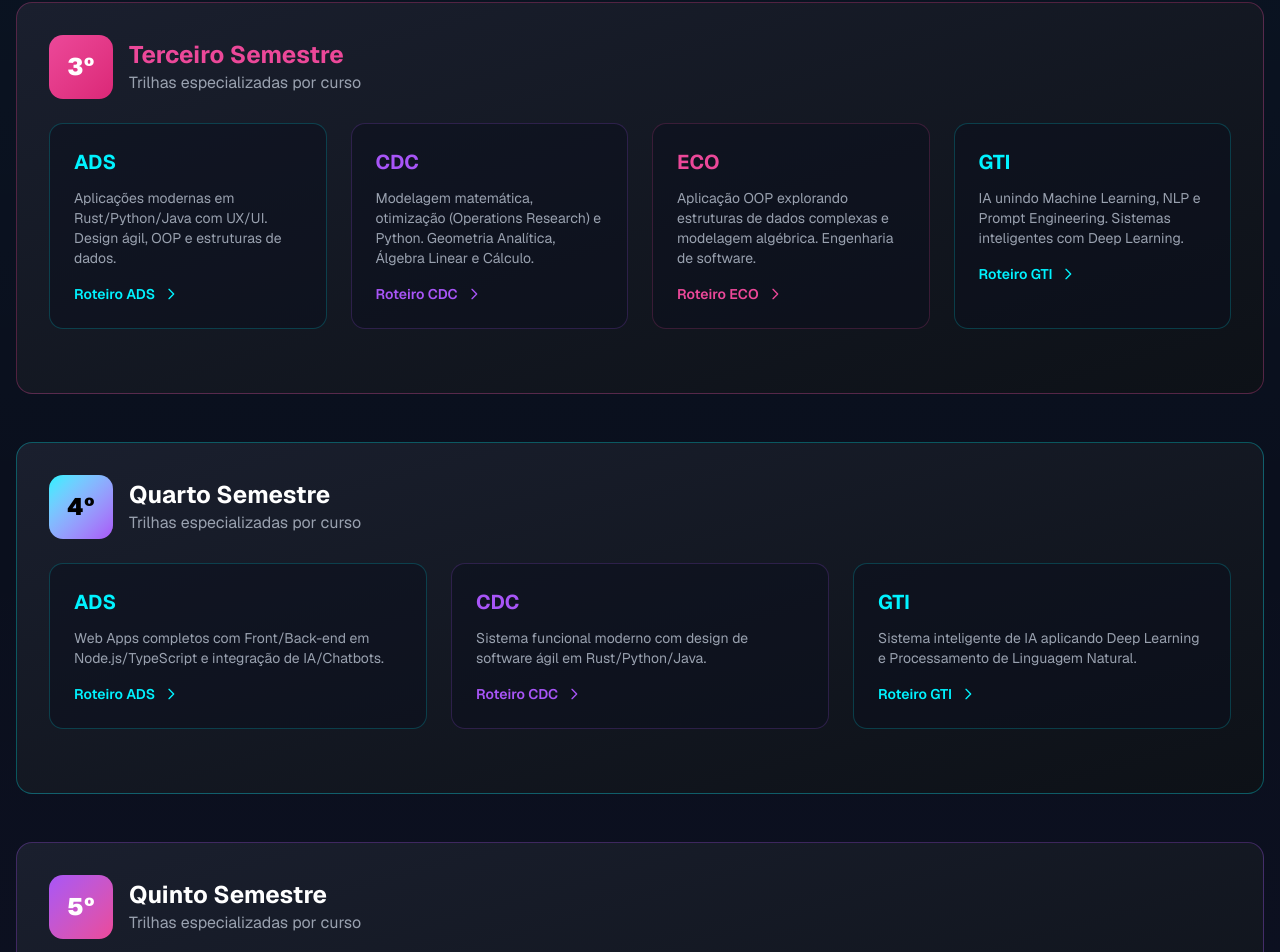
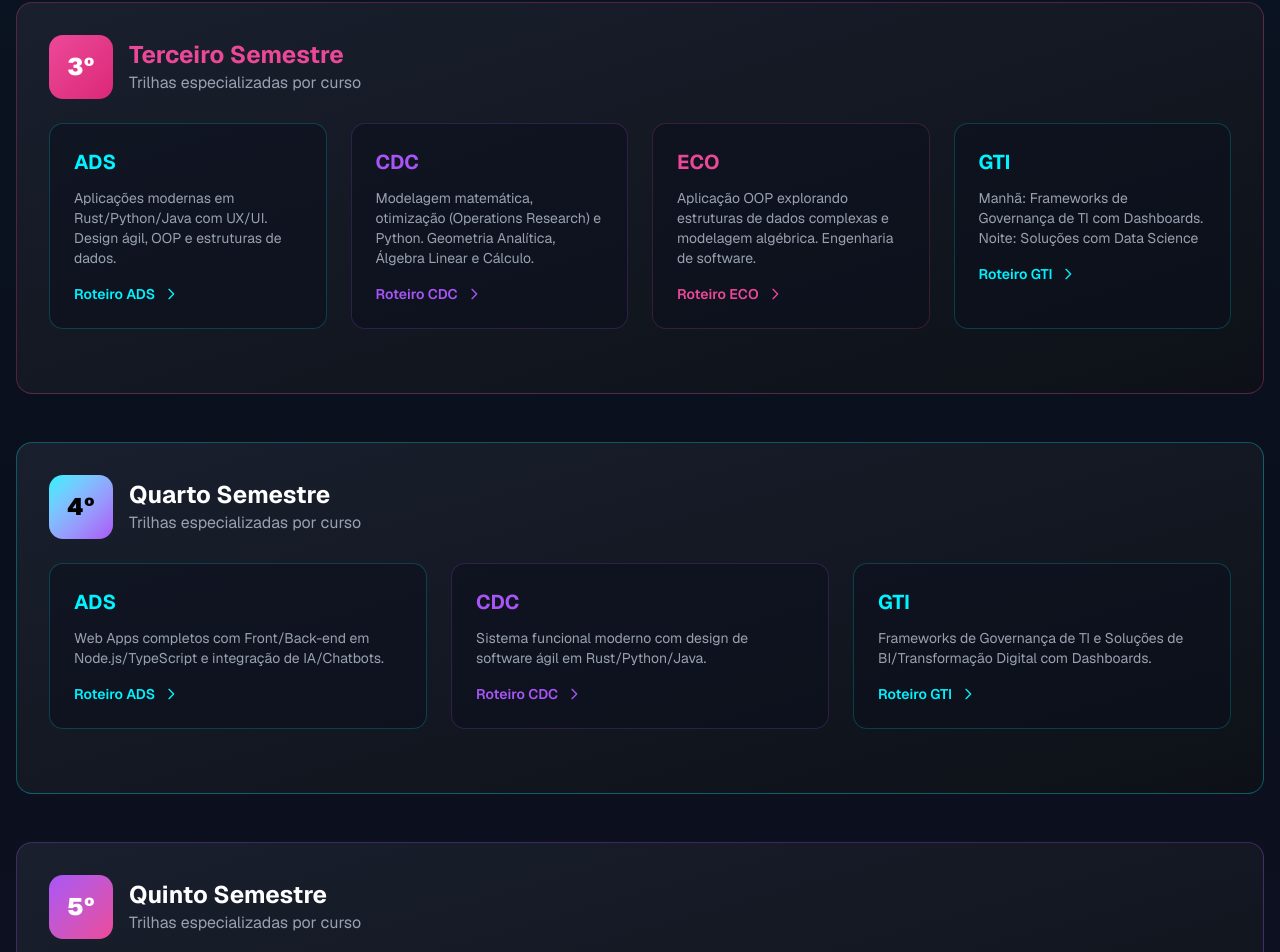
Before and after one commit to Lutydes/expo2026, a Next.js app: page / in a window 1280 px wide. Shown: the part 2774-3726 px from the top of the page. Built offline with nearby package versions, Linux system fonts and the light colour scheme.

Commit message:
ATUALIZAÇÕES

```diff
--- a/src/app/page.tsx
+++ b/src/app/page.tsx
@@ -633,10 +633,11 @@ export default function ExpoTech2026() {
                   <div className="bg-[#0a0f1d]/50 p-6 rounded-xl border border-[#00f3ff]/20 hover:border-[#00f3ff]/50 transition-colors">
                     <h4 className="text-xl font-bold text-[#00f3ff] mb-3">GTI</h4>
                     <p className="text-gray-400 text-sm mb-4">
-                      IA unindo Machine Learning, NLP e Prompt Engineering. Sistemas inteligentes com Deep Learning.
+                      Manhã: Frameworks de Governança de TI com Dashboards.
+                      Noite: Soluções com Data Science
                     </p>
                     <a
-                      href="https://drive.google.com/file/d/1L7rlD_v5kBZTQIeEdoJb0VPxy6xZAzPl/view?usp=sharing"
+                      href="https://drive.google.com/drive/folders/1WAtUMrAKOlB17s_z23QpnthicUEUWrmM?usp=sharing"
                       target="_blank"
                       rel="noopener noreferrer"
                       className="text-[#00f3ff] hover:text-[#00d4e8] font-semibold flex items-center gap-2 text-sm"
@@ -710,10 +711,10 @@ export default function ExpoTech2026() {
                   <div className="bg-[#0a0f1d]/50 p-6 rounded-xl border border-[#00f3ff]/20 hover:border-[#00f3ff]/50 transition-colors">
                     <h4 className="text-xl font-bold text-[#00f3ff] mb-3">GTI</h4>
                     <p className="text-gray-400 text-sm mb-4">
-                      Sistema inteligente de IA aplicando Deep Learning e Processamento de Linguagem Natural.
+                      Frameworks de Governança de TI e Soluções de BI/Transformação Digital com Dashboards.
                     </p>
                     <a
-                      href="https://drive.google.com/file/d/16Wo_rL2tS-ffpGBFvqrCL3amVFSjt6KY/view?usp=sharing"
+                      href="https://drive.google.com/file/d/1hg83VpxwPl0hglM8y4F9hAmeQ2qjV4LP/view?usp=sharing"
                       target="_blank"
                       rel="noopener noreferrer"
                       className="text-[#00f3ff] hover:text-[#00d4e8] font-semibold flex items-center gap-2 text-sm"
```
